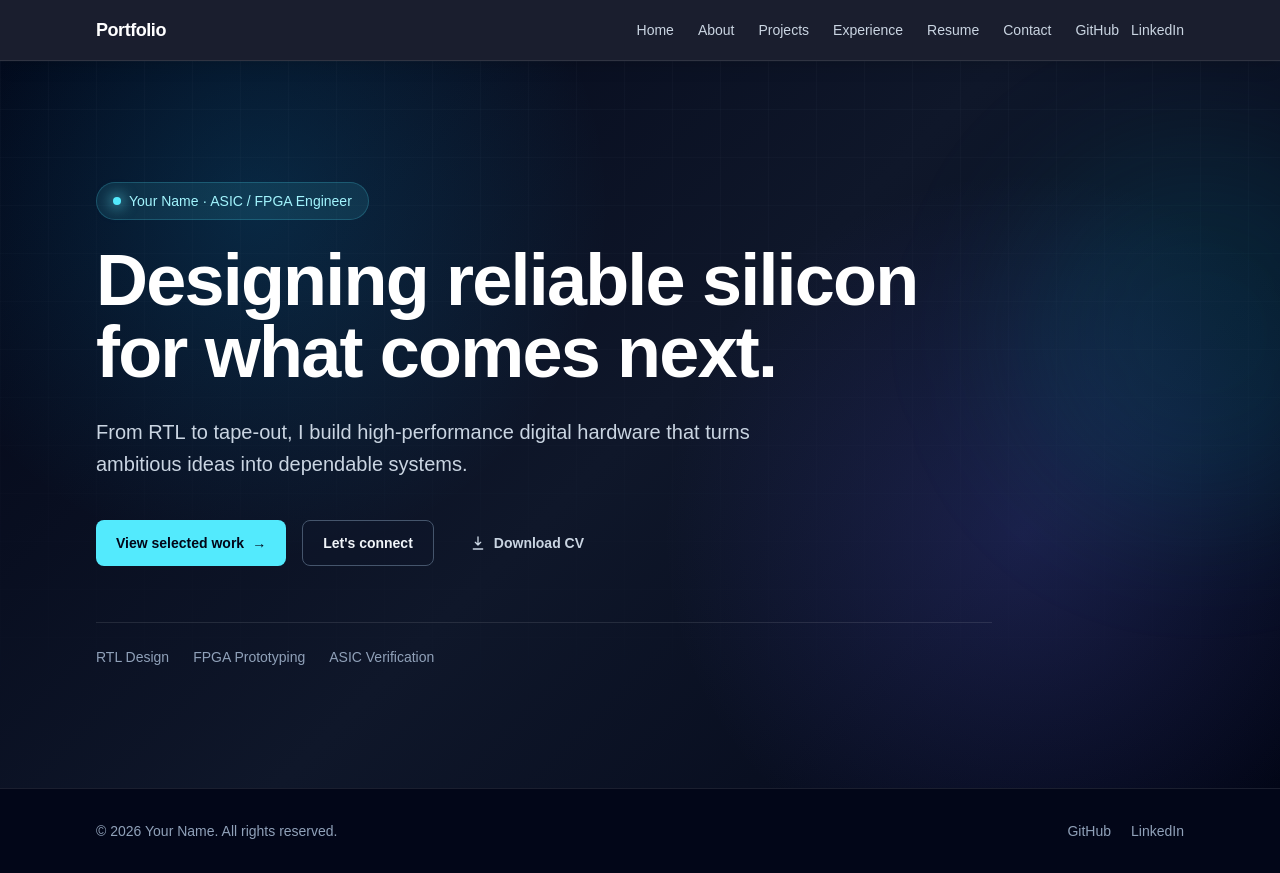
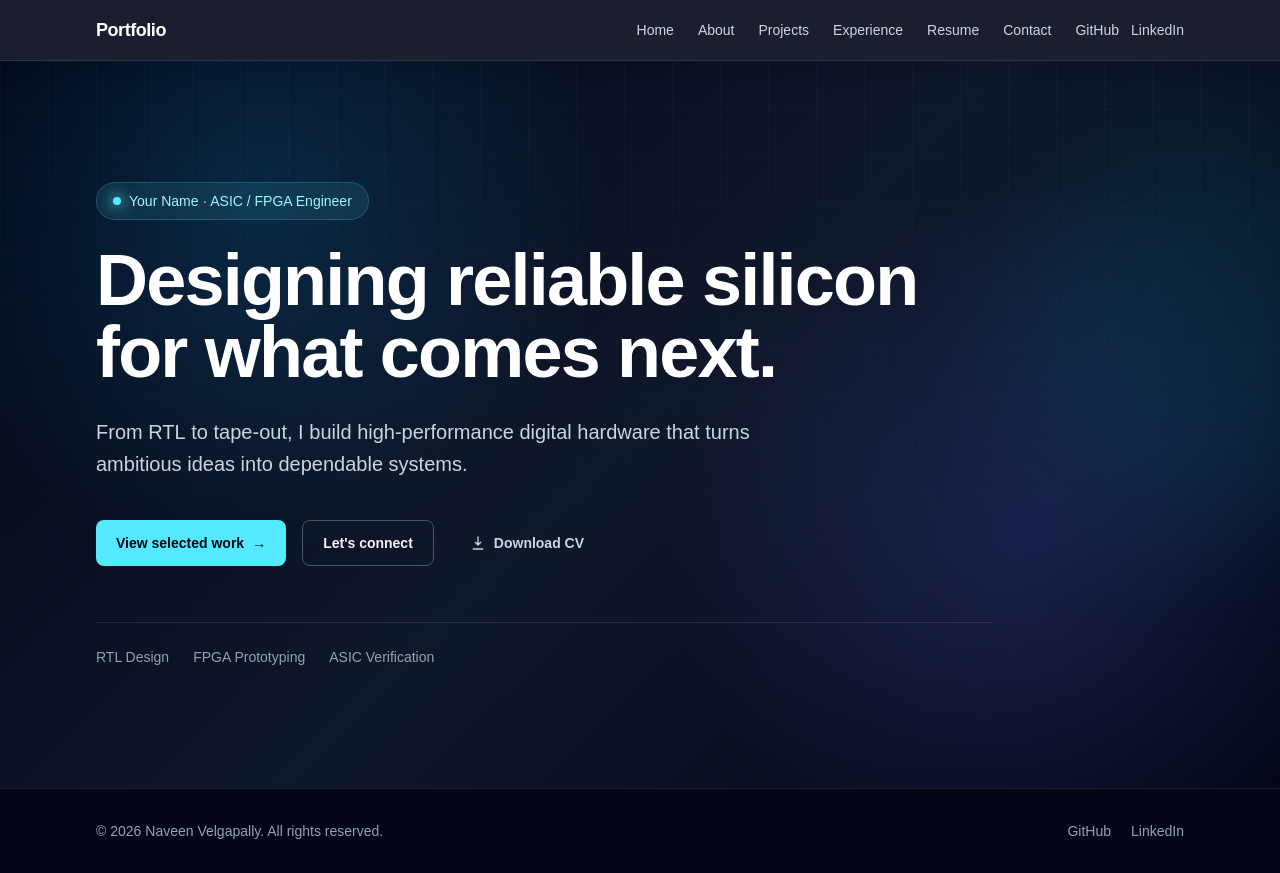
Before and after one commit to Naveenvelgapally/Portfolio, a Next.js app: page / in a window 1280 px wide. Built offline with nearby package versions, Linux system fonts and the light colour scheme.

Commit message:
Homepage hero

```diff
--- a/components/Footer.tsx
+++ b/components/Footer.tsx
@@ -5,9 +5,9 @@ type FooterProps = {
 };
 
 export function Footer({
-  name = "Your Name",
+  name = "Naveen Velgapally",
   githubUrl = "https://github.com/",
-  linkedinUrl = "https://www.linkedin.com/",
+  linkedinUrl = "https://linkedin.com/in/naveen-velgapally-5177b7210/",
 }: FooterProps) {
   const year = new Date().getFullYear();
 
```
